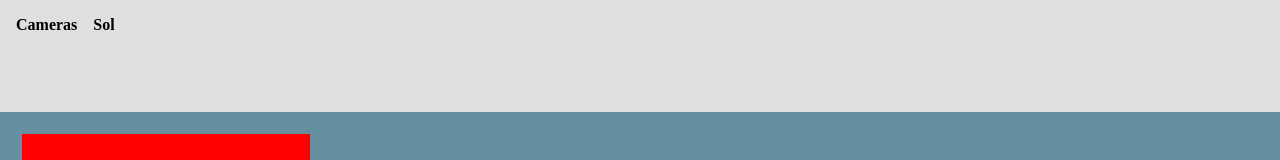
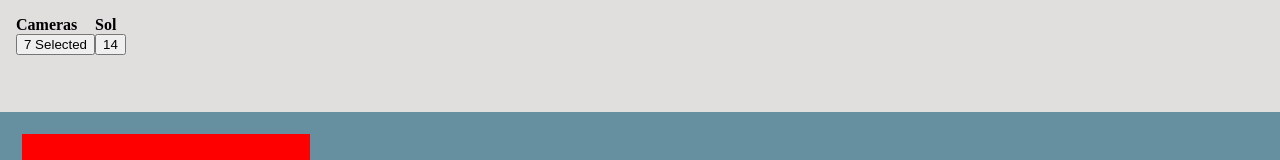
Before and after one commit to Dialloousman/NasaRoverLeanTaas, a React app: page / in a window 1280 px wide. Shown: the top 160 px of the page. Built offline with nearby package versions, Linux system fonts and the light colour scheme; the HTML template or start-up script is replaced by a standard one.

Commit message:
buttons added to CamerasSolContainer component

```diff
--- a/public/App.jsx
+++ b/public/App.jsx
@@ -3,7 +3,28 @@ import CamerasSolContainer from './components/CamerasSolContainer.jsx';
 import CameraInfoCard from './components/CameraInfoCard.jsx';
 
 
-const App = () => (
+const App = () => {
+  const [dataFetchedFromNasaApi, updateDataFetchedFromNasaApi] = useState([]);
+
+  const fetchFromNasaRoverApi = () => {
+    const apiURI = 'https://api.nasa.gov/mars-photos/api/v1/rovers/curiosity/photos?sol=1000&api_key=DEMO_KEY';
+
+    fetch(apiURI)
+      .then((response) => response.json())
+      .then((data) => {
+        console.log('data from NASA', data);
+        updateDataFetchedFromNasaApi(data);
+      });
+  };
+
+//   useEffect(() => {
+//     // Update the document title using the browser API
+//     console.log('--->APP HAS MOUNTED** FROM USE EFFECT');
+//     fetchFromNasaRoverApi();
+//     console.log('CURRENT DATA STATE', dataFetchedFromNasaApi);
+//   }, [dataFetchedFromNasaApi[0]]);
+
+  return (
     <div data-test="mainAppTest">
       <CamerasSolContainer />
       <main>
@@ -11,5 +32,6 @@ const App = () => (
       </main>
     </div>
   );
+};
 
 export default App;
--- a/public/assets/index.scss
+++ b/public/assets/index.scss
@@ -13,6 +13,7 @@ body {
             font-weight: bold;
             margin-right: 1em;
         }
+
     }
     .CameraInfoCard {
         background-color: red;
--- a/public/components/camerasSolContainer.jsx
+++ b/public/components/camerasSolContainer.jsx
@@ -2,8 +2,14 @@ import React, { useState, useEffect } from 'react';
 
 const CamerasSolContainer = () => (
   <div id="camerasSolContainer" data-test="CameraSolComponent">
-    <li>Cameras</li>
-    <li>Sol</li>
+    <div>
+      <li>Cameras</li>
+      <button>7 Selected</button>
+    </div>
+    <div>
+      <li>Sol</li>
+      <button>14</button>
+    </div>
   </div>
 );
 
```
Also changed, not shown: 1 other file (tests, documents, lock files or other folders). Lines whose indentation alone changed are shown as unchanged.
